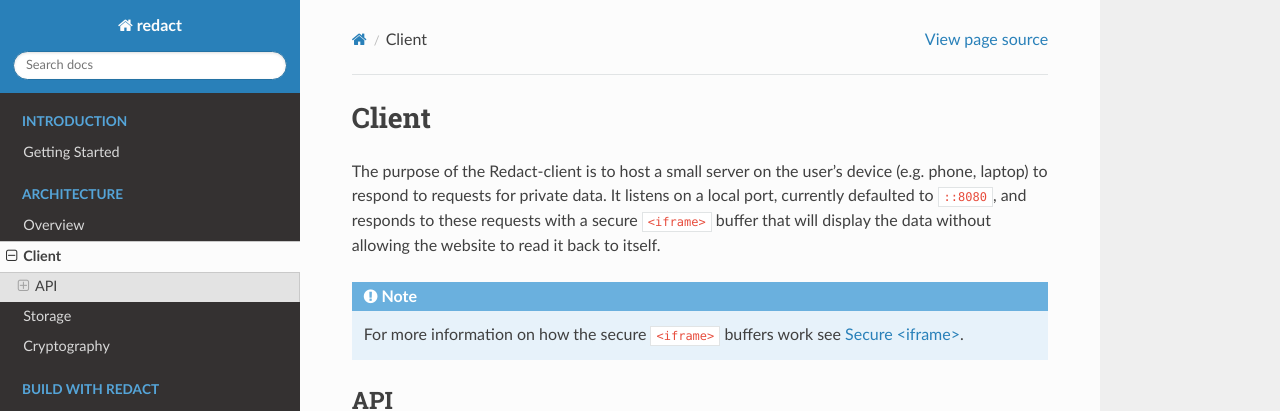
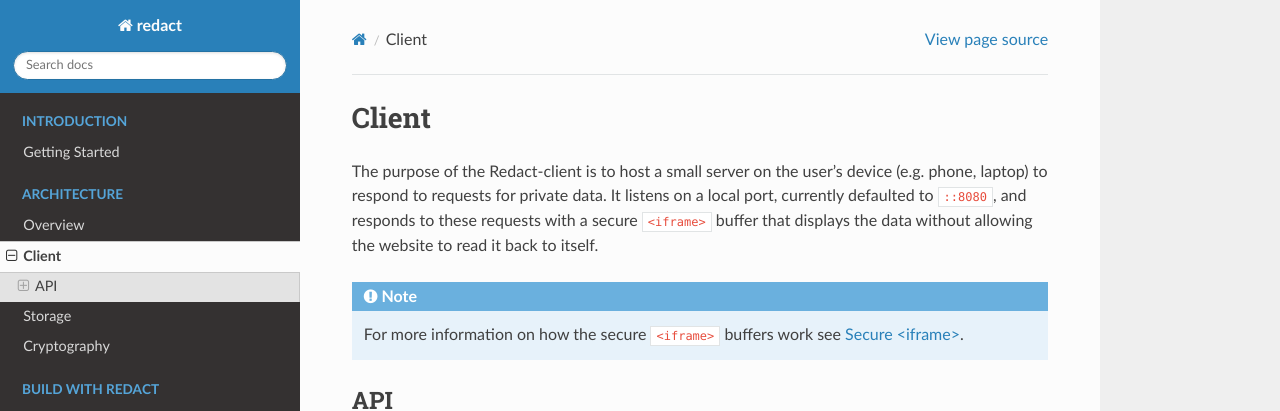
Before and after one commit to pauwels-labs/redact-docs, a Sphinx documentation site: the page built from source/client.rst, in a window 1280 px wide and 900 px high. Shown: the top 411 px of the window. Built offline with Sphinx 7.4.7 and the Read the Docs theme 2.0.0, drawn with Linux system fonts in a browser that asks for light colours.

Commit message:
punctuation

```diff
--- a/source/client.rst
+++ b/source/client.rst
@@ -6,7 +6,7 @@
 user's device (e.g. phone, laptop) to respond to requests for private
 data. It listens on a local port, currently defaulted to
 ``::8080``, and responds to these requests with a secure ``<iframe>``
-buffer that will display the data without allowing the website to read
+buffer that displays the data without allowing the website to read
 it back to itself.
 
 .. note:: For more information on how the secure ``<iframe>`` buffers
--- a/source/index.rst
+++ b/source/index.rst
@@ -61,12 +61,12 @@
 (such as a phone number or address). When a user visits the website, this
 information is fetched from the database and displayed. By storing the data of
 many users in a centralized database, a single breach can expose the data of all
-users of a site.  A user must trust that the website has implemented appropriate
+users of a site. A user must trust that the website has implemented appropriate
 protection measures.
 
 In a Redact-enabled website, a user can guarantee that "Redacted" data on a
 webpage has been secured with strong encryption, is only accessible to those who
-are explicitly granted access, and can be deleted or updated at any time.  In
+are explicitly granted access, and can be deleted or updated at any time. In
 order to operate on the "Redacted" data, websites maintain references to it.
 For example, in a traditional website, there might be a database field called
 "name" with the value "Alice Doe". In the Redact-enabled website, the database
@@ -106,7 +106,7 @@
 
 When put together, the components of Redact represent a method for storing and
 handling user data that fundamentally changes the model for data ownership that
-has existed since the beginning of the internet.  The expectation has always
+has existed since the beginning of the internet. The expectation has always
 been for users to generate data that is then stored and managed by the website
 owner. This creates numerous liabilities for both the website owner and user as
 this data is valuable and prone to theft. In the Redact model, user-generated
```
